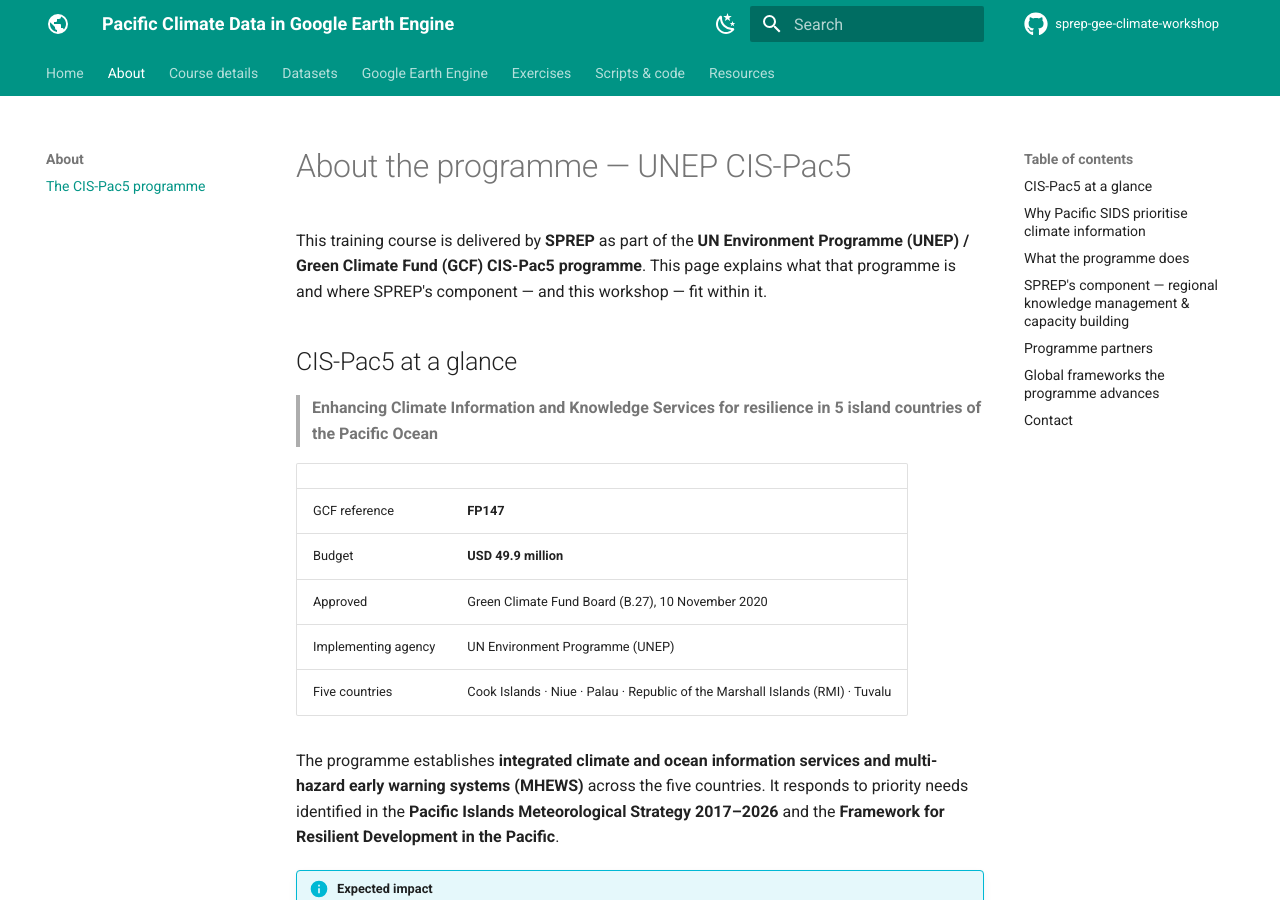
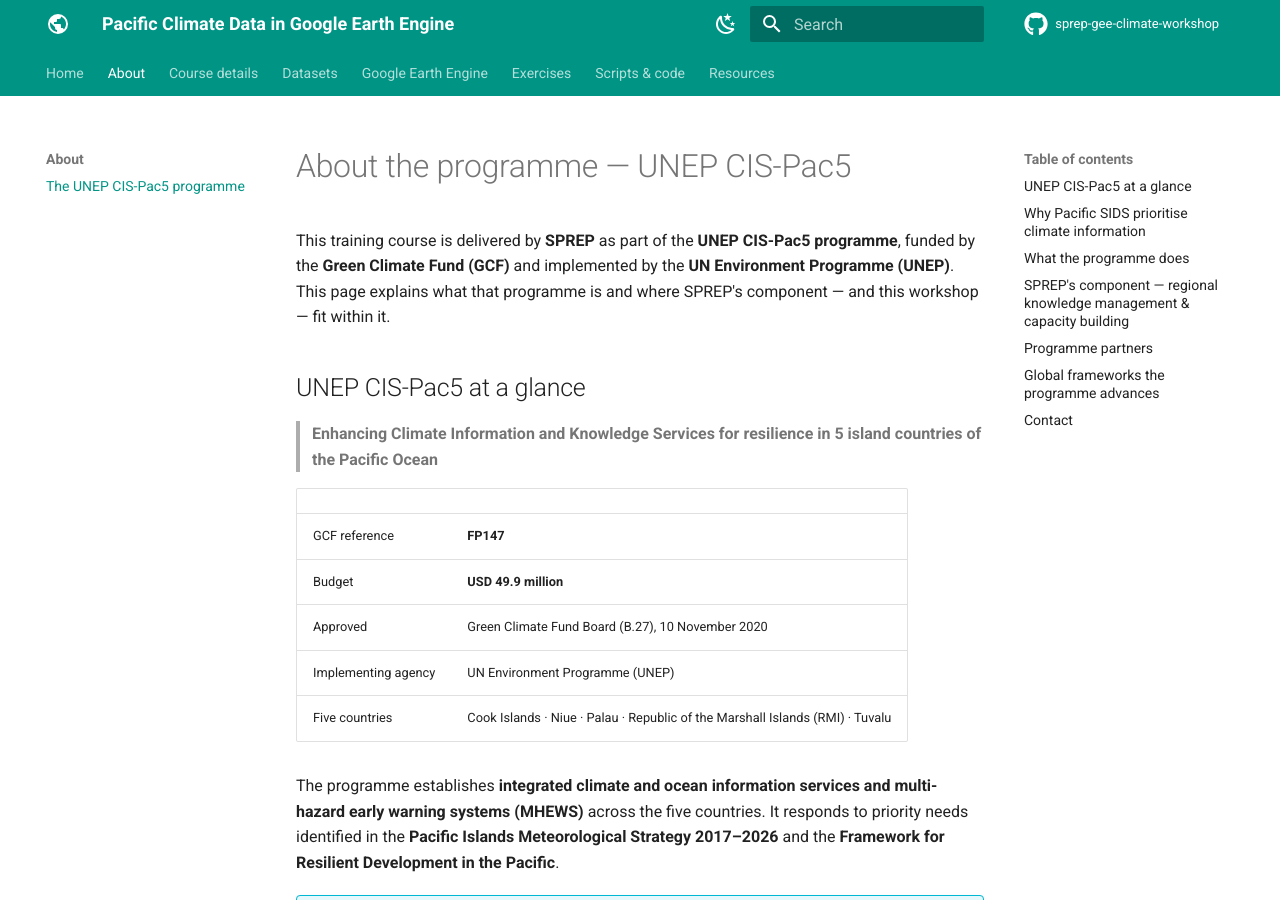
Before and after one commit to tavitas/sprep-gee-climate-workshop, an MkDocs documentation site: the page built from docs/about/cis-pac5.md, in a window 1280 px wide and 900 px high. Built offline with MkDocs 1.6.1 and Material for MkDocs 9.7.7, drawn with Linux system fonts in a browser that asks for light colours; comment, search, counter and statistics services are not loaded.

Commit message:
Docs: refer to the programme as 'UNEP CIS-Pac5' consistently
Co-Authored-By: Claude Opus 4.8 <noreply@anthropic.com>

```diff
--- a/docs/about/cis-pac5.md
+++ b/docs/about/cis-pac5.md
@@ -1,11 +1,11 @@
 # About the programme — UNEP CIS-Pac5
 
-This training course is delivered by **SPREP** as part of the **UN Environment
-Programme (UNEP) / Green Climate Fund (GCF) CIS-Pac5 programme**. This page
-explains what that programme is and where SPREP's component — and this
-workshop — fit within it.
+This training course is delivered by **SPREP** as part of the **UNEP CIS-Pac5
+programme**, funded by the **Green Climate Fund (GCF)** and implemented by the
+**UN Environment Programme (UNEP)**. This page explains what that programme is
+and where SPREP's component — and this workshop — fit within it.
 
-## CIS-Pac5 at a glance
+## UNEP CIS-Pac5 at a glance
 
 > **Enhancing Climate Information and Knowledge Services for resilience in 5
 > island countries of the Pacific Ocean**
--- a/mkdocs.yml
+++ b/mkdocs.yml
@@ -52,7 +52,7 @@ theme:
 nav:
   - Home: index.md
   - About:
-      - The CIS-Pac5 programme: about/cis-pac5.md
+      - The UNEP CIS-Pac5 programme: about/cis-pac5.md
   - Course details:
       - Overview: course-details/overview.md
       - Navigating this course: course-details/navigation.md
```
Also changed, not shown: docs/index.md (+1 -1 lines).
